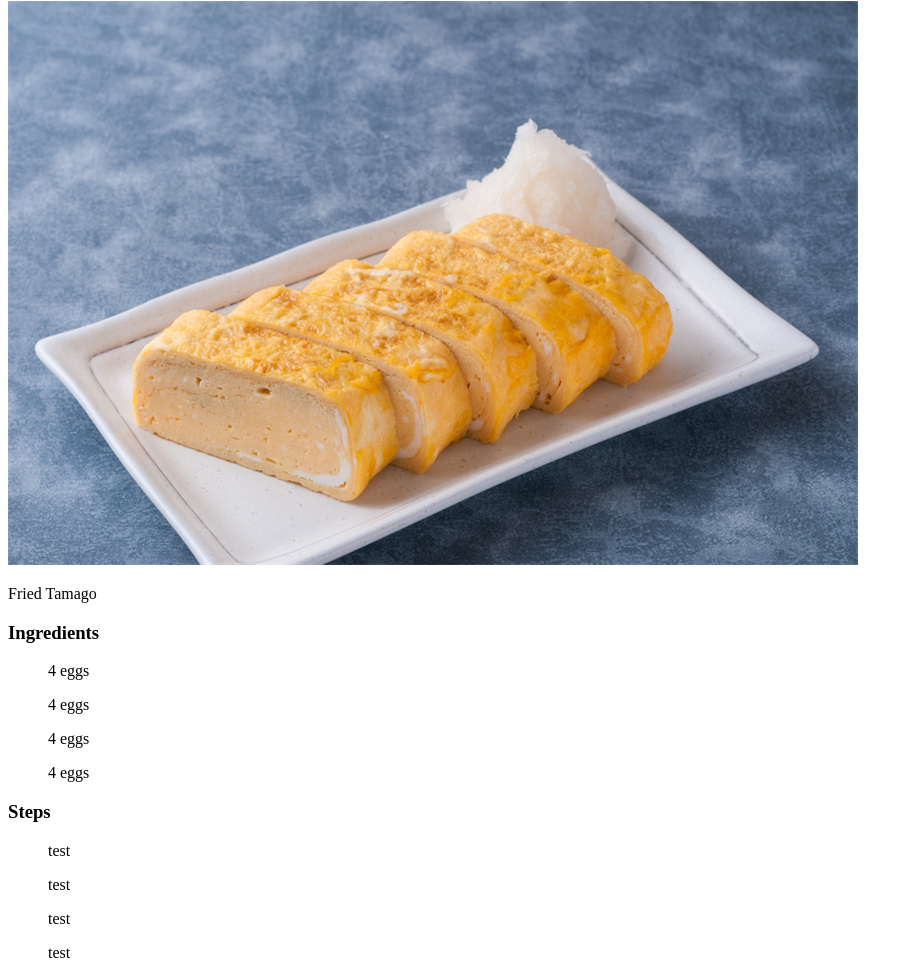
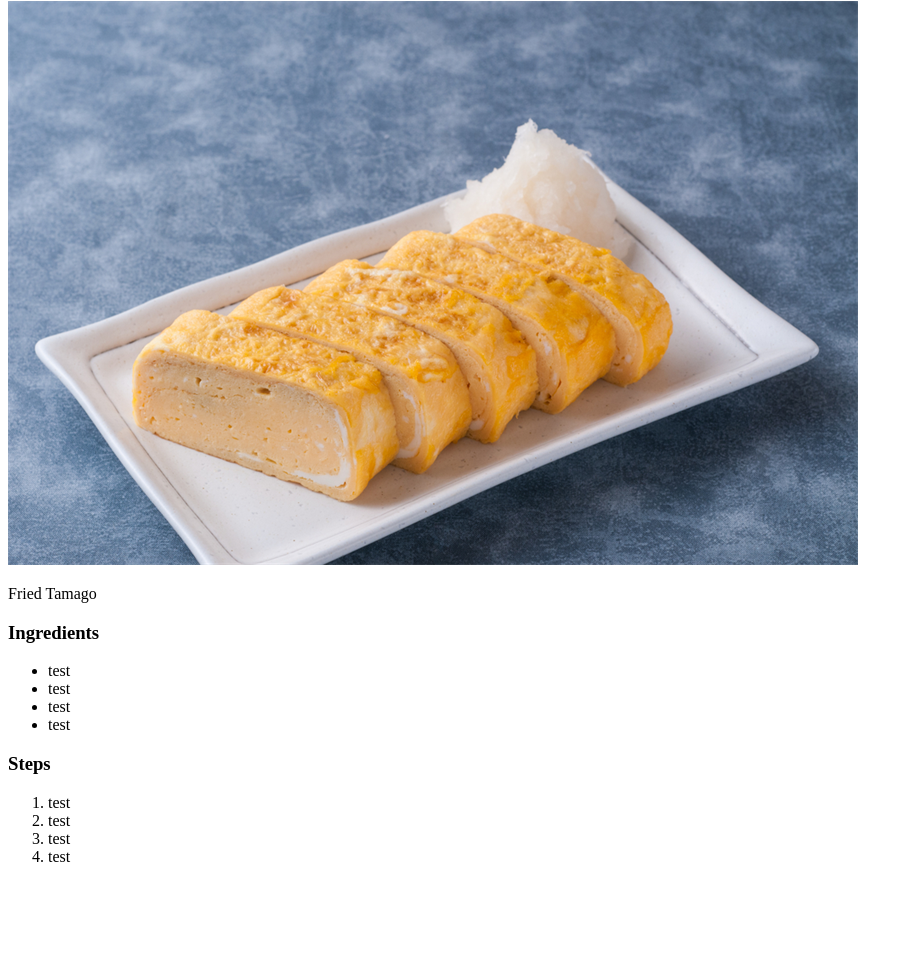
Before and after one commit to TamaGorengs/odin-recipes, a plain HTML site: page recipes/fried-tamago.html in a window 1280 px wide. Shown: the part 79-1057 px from the top of the page, without its empty margins (0-913 px from the left). After the commit the page ends 961 px from the top, so only its background shows below. Drawn offline with Linux system fonts and the light colour scheme.

Commit message:
Update fried-tamago.html

```diff
--- a/recipes/fried-tamago.html
+++ b/recipes/fried-tamago.html
@@ -12,16 +12,20 @@
     <p>Fried Tamago</p>
 
     <h3>Ingredients</h3>
-    <ul>4 eggs</ul>
-    <ul>4 eggs</ul>
-    <ul>4 eggs</ul>
-    <ul>4 eggs</ul>
+    <ul>
+        <li>test</li>
+        <li>test</li>
+        <li>test</li>
+        <li>test</li>
+    </ul>
 
     <h3>Steps</h3>
-    <ol>test</ol>
-    <ol>test</ol>
-    <ol>test</ol>
-    <ol>test</ol>
+    <ol>
+        <li>test</li>
+        <li>test</li>
+        <li>test</li>
+        <li>test</li>
+    </ol>
 
 </body>
 </html>
```
